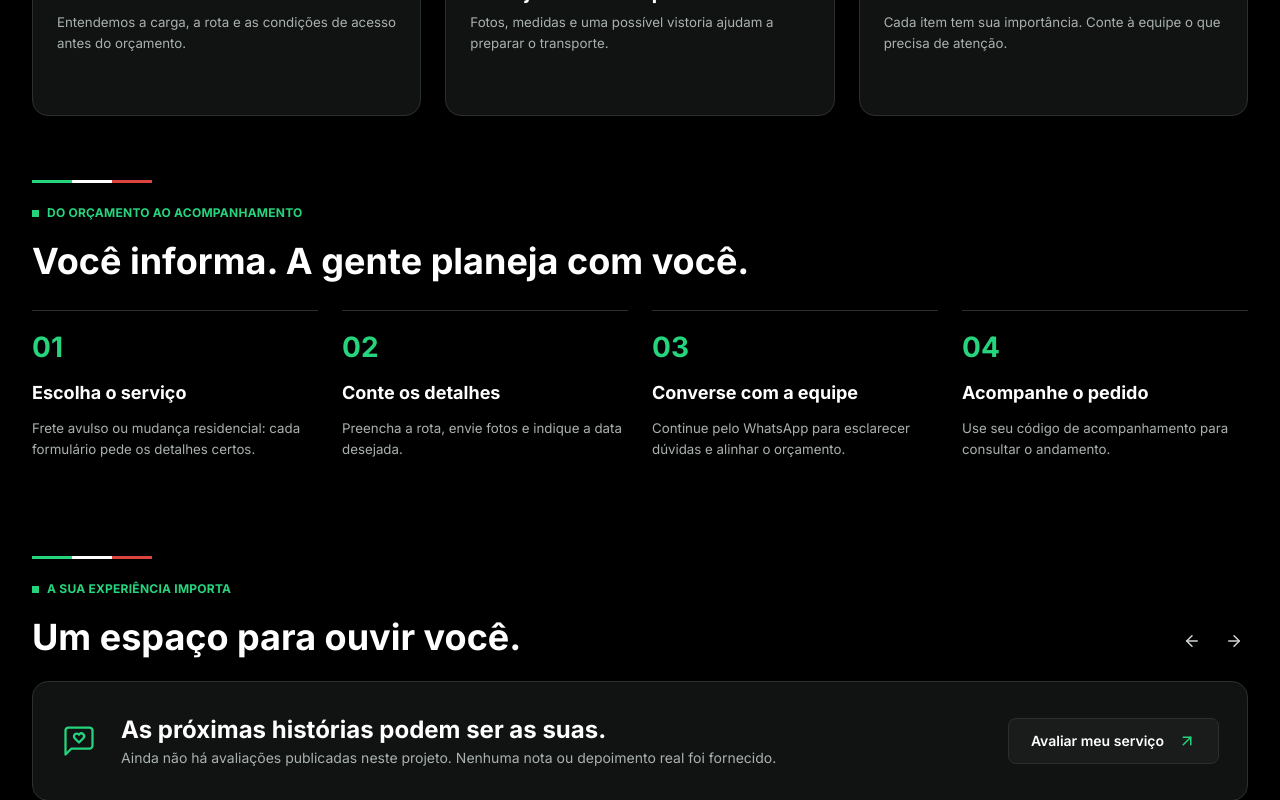
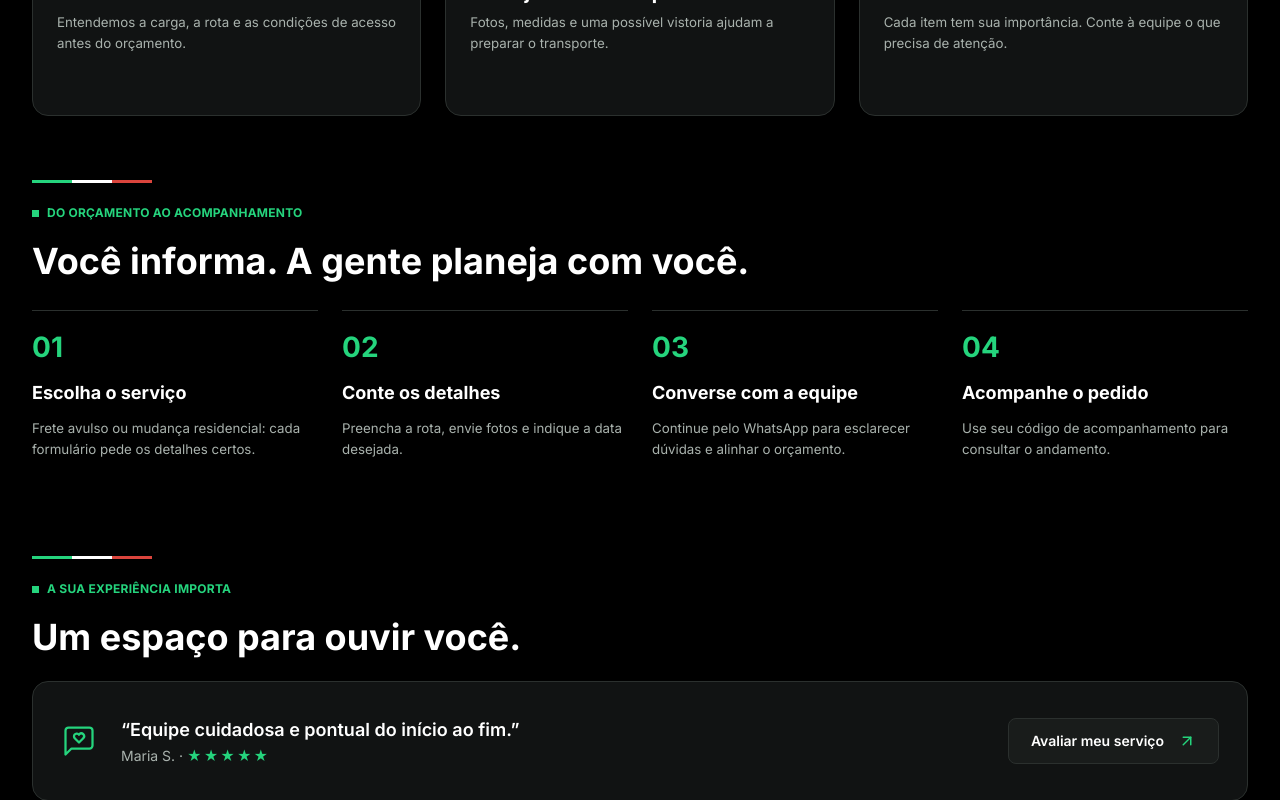
Before and after one commit to Nyckbaldim/expresso-baldim, an Angular app: page / in a window 1280 px wide. Shown: the part 2000-2800 px from the top of the page. Built offline with nearby package versions, Linux system fonts and the light colour scheme; data requests are answered from the project's data file.

Commit message:
feat(depoimento): adiciona depoimentos via json-server, são avaliações selecionadas para aparecer na homepage.

```diff
--- a/src/app/pages/homepage/homepage.html
+++ b/src/app/pages/homepage/homepage.html
@@ -169,17 +169,30 @@
 
     <div class="avaliacoes__topo">
       <h2 class="secao__titulo">Um espaço para ouvir você.</h2>
-      <div class="avaliacoes__setas">
-        <button type="button" class="seta" aria-label="Avaliação anterior">
-          <svg class="icone" viewBox="0 0 24 24" aria-hidden="true"><path d="m12 19-7-7 7-7"/><path d="M19 12H5"/></svg>
-        </button>
-        <button type="button" class="seta" aria-label="Próxima avaliação">
-          <svg class="icone" viewBox="0 0 24 24" aria-hidden="true"><path d="M5 12h14"/><path d="m12 5 7 7-7 7"/></svg>
-        </button>
-      </div>
+      @if (depoimentos().length > 1) {
+        <div class="avaliacoes__setas">
+          <button type="button" class="seta" aria-label="Avaliação anterior" (click)="anterior()">…</button>
+          <button type="button" class="seta" aria-label="Próxima avaliação" (click)="proximo()">…</button>
+        </div>
+      }
     </div>
-
-    <article class="cartao avaliacoes__cartao">
+    @if (atual(); as d) {
+      <article class="cartao avaliacoes__cartao">
+        <svg class="icone icone--grande" viewBox="0 0 24 24" aria-hidden="true"><path d="M21 15a2 2 0 0 1-2 2H7l-4 4V5a2 2 0 0 1 2-2h14a2 2 0 0 1 2 2z"/><path d="M14.8 7.5a1.84 1.84 0 0 0-2.6 0l-.2.3-.3-.3a1.84 1.84 0 1 0-2.4 2.8L12 13l2.7-2.7c.9-.8.9-2.1.1-3Z"/></svg>
+        <div class="avaliacoes__texto">
+          <h3 class="avaliacoes__titulo avaliacoes__titulo--depoimento">“{{ d.texto }}”</h3>
+          <p>
+            {{ d.nome }} ·
+            <span class="avaliacoes__estrelas" [attr.aria-label]="d.nota + ' de 5 estrelas'">{{ '★'.repeat(d.nota) }}{{ '☆'.repeat(5 - d.nota) }}</span>
+          </p>
+        </div>
+        <a href="/avaliar" class="botao botao--secundario botao--pequeno">
+          Avaliar meu serviço
+          <svg class="icone icone--verde" viewBox="0 0 24 24" aria-hidden="true"><path d="M7 7h10v10"/><path d="M7 17 17 7"/></svg>
+        </a>
+      </article>
+    } @else {
+      <article class="cartao avaliacoes__cartao">
       <svg class="icone icone--grande" viewBox="0 0 24 24" aria-hidden="true"><path d="M21 15a2 2 0 0 1-2 2H7l-4 4V5a2 2 0 0 1 2-2h14a2 2 0 0 1 2 2z"/><path d="M14.8 7.5a1.84 1.84 0 0 0-2.6 0l-.2.3-.3-.3a1.84 1.84 0 1 0-2.4 2.8L12 13l2.7-2.7c.9-.8.9-2.1.1-3Z"/></svg>
       <div class="avaliacoes__texto">
         <h3 class="avaliacoes__titulo">As próximas histórias podem ser as suas.</h3>
@@ -190,6 +203,7 @@
         <svg class="icone icone--verde" viewBox="0 0 24 24" aria-hidden="true"><path d="M7 7h10v10"/><path d="M7 17 17 7"/></svg>
       </a>
     </article>
+    }
   </section>
 
   <section class="secao secao--final container">
--- a/src/app/pages/homepage/homepage.ts
+++ b/src/app/pages/homepage/homepage.ts
@@ -1,5 +1,6 @@
-import { Component } from '@angular/core';
+import { Component, computed, inject, signal } from '@angular/core';
 import { RouterLink } from '@angular/router';
+import { DepoimentoService, Depoimento } from '../../services/depoimento';
 
 @Component({
   selector: 'app-homepage',
@@ -8,4 +9,26 @@ import { RouterLink } from '@angular/router';
   styleUrl: './homepage.css',
   templateUrl: './homepage.html',
 })
-export class Homepage {}
+export class Homepage {
+  private servico = inject(DepoimentoService);
+
+  depoimentos = signal<Depoimento[]>([]);
+  indice = signal(0);
+  atual = computed(() => this.depoimentos()[this.indice()] ?? null);
+
+  constructor() {
+    this.servico.listarPublicados().subscribe({
+      next: (lista) => this.depoimentos.set(lista),
+      error: (e) => { console.error('Falha ao carregar depoimentos', e); this.depoimentos.set([]); },
+    });
+  }
+
+  anterior() {
+    const n = this.depoimentos().length;
+    if (n) this.indice.update((i) => (i - 1 + n) % n);
+  }
+  proximo() {
+    const n = this.depoimentos().length;
+    if (n) this.indice.update((i) => (i + 1) % n);
+  }
+}
--- /dev/null
+++ b/src/app/services/depoimento.ts
@@ -0,0 +1,21 @@
+import { Service, inject } from '@angular/core';
+import { HttpClient } from '@angular/common/http';
+import { environment } from '../../environments/environment';
+
+export interface Depoimento {
+  id: string;
+  nome: string;
+  nota: number;
+  texto: string;
+  publicado: boolean;
+}
+
+@Service()
+export class DepoimentoService {
+  private readonly http = inject(HttpClient);
+  private readonly url = `${environment.apiUrl}/depoimentos`;
+
+  listarPublicados() {
+    return this.http.get<Depoimento[]>(`${this.url}?publicado=true&_sort=-id`);
+  }
+}
```
Also changed, not shown: 1 other file (tests, documents, lock files or other folders).
